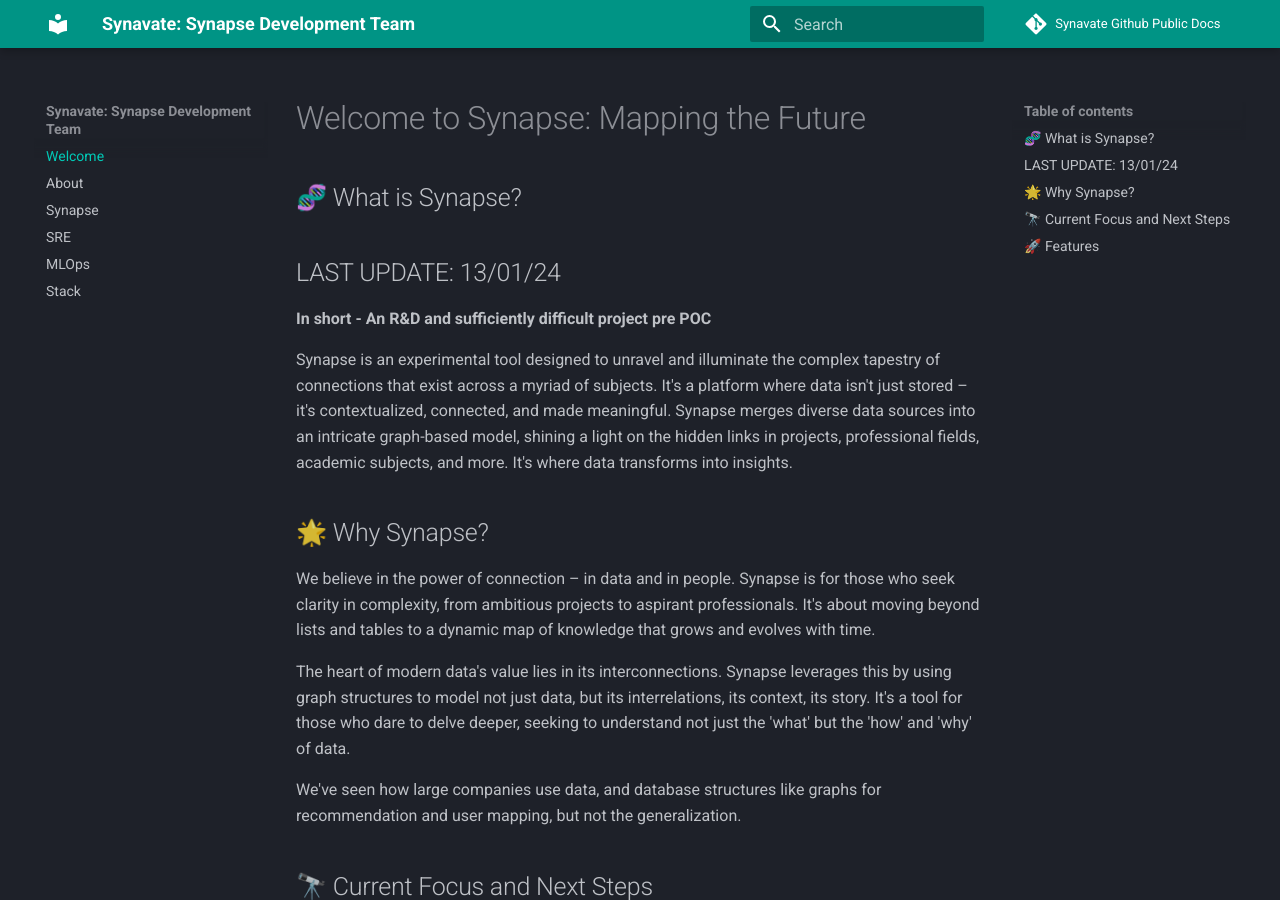
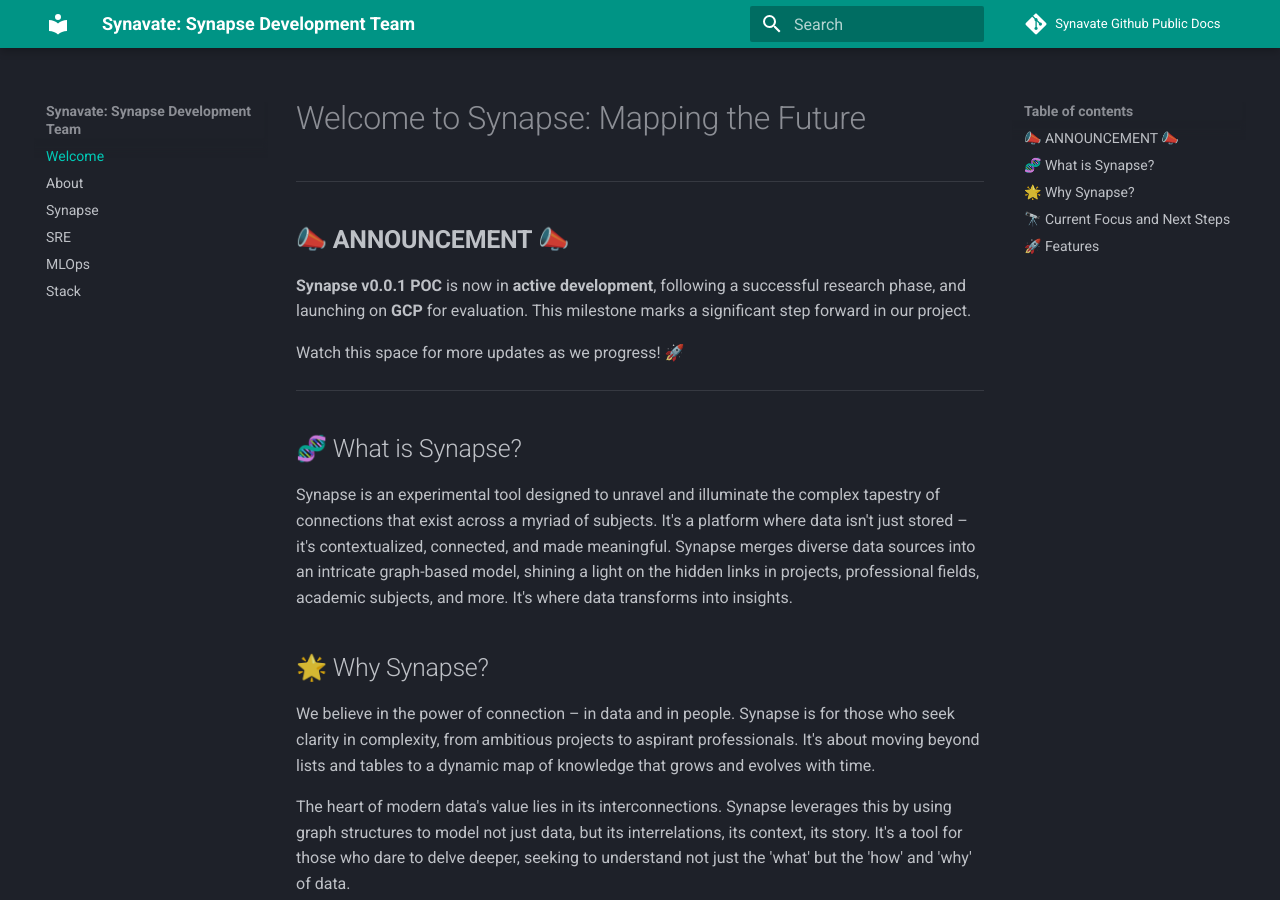
Before and after one commit to synavate/synavate-public, an MkDocs documentation site: the page built from docs/index.md, in a window 1280 px wide and 900 px high. Built offline with MkDocs 1.6.1 and Material for MkDocs 9.7.7, drawn with Linux system fonts in a browser that asks for light colours; comment, search, counter and statistics services are not loaded.

Commit message:
Add Announcement to Index and Readme
This commit adds an announcement for POC and initial SemVer, on both the README and index pages.
This is to ensure up to date information for new visitors.

SYN-35

```diff
--- a/docs/index.md
+++ b/docs/index.md
@@ -1,9 +1,17 @@
 # Welcome to Synapse: Mapping the Future
 
+---
+
+## 📣 **ANNOUNCEMENT** 📣
+
+**Synapse v0.0.1 POC** is now in **active development**, following a successful research phase, and launching on **GCP** for evaluation.
+This milestone marks a significant step forward in our project.
+
+Watch this space for more updates as we progress! 🚀
+
+---
+
 ## 🧬 What is Synapse?
-
-## LAST UPDATE: 13/01/24
-**In short - An R&D and sufficiently difficult project pre POC**
 
 Synapse is an experimental tool designed to unravel and illuminate the complex tapestry of connections that exist across a myriad of subjects. It's a platform where data isn't just stored – it's contextualized, connected, and made meaningful. Synapse merges diverse data sources into an intricate graph-based model, shining a light on the hidden links in projects, professional fields, academic subjects, and more. It's where data transforms into insights.
 
```
Also changed, not shown: README.md (+11 -3 lines).
